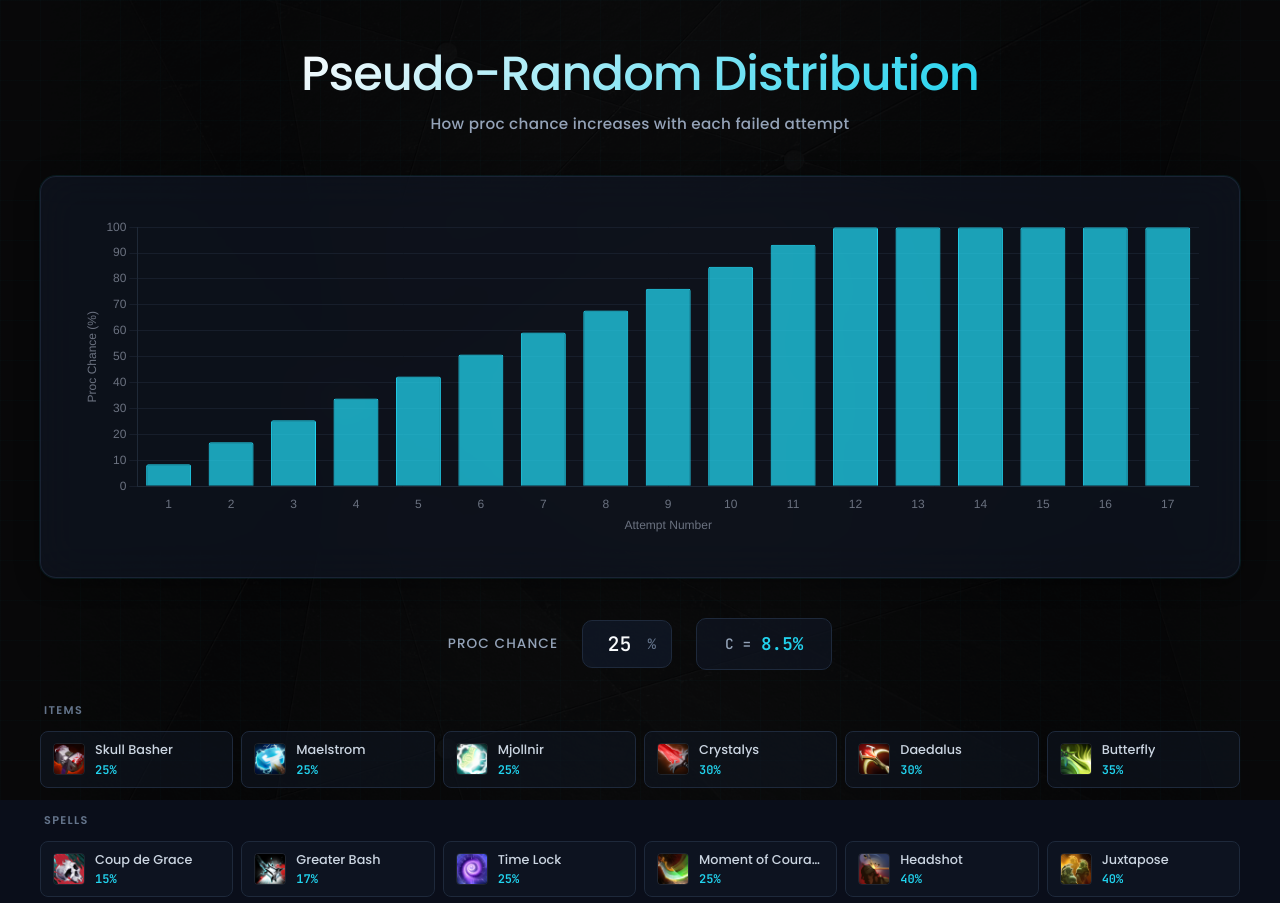
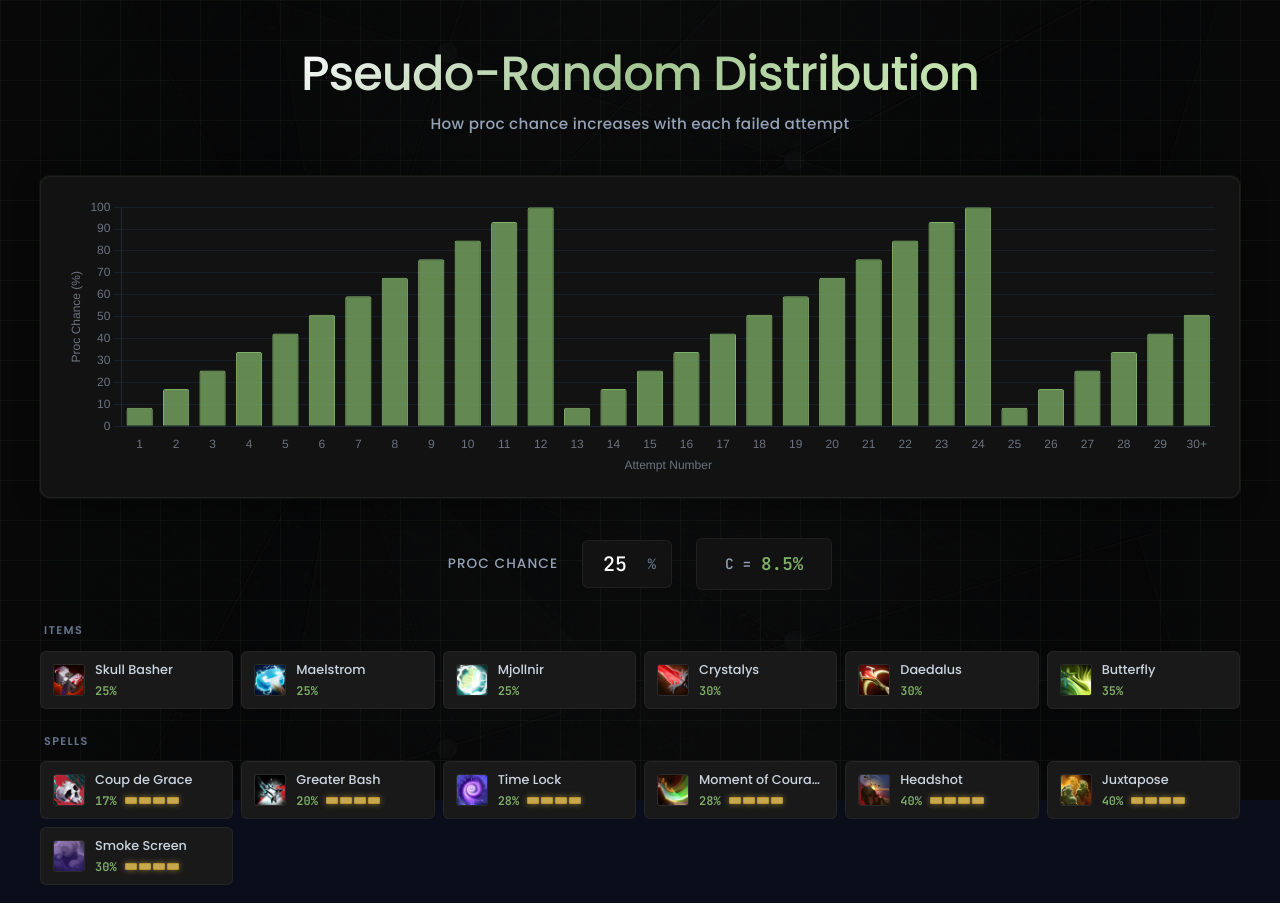
Before and after one commit to adrianistaken/pseudo-random, a Vue app: page / in a window 1280 px wide. Shown: the top 903 px of the page. Built offline with nearby package versions, Linux system fonts and the light colour scheme.

Commit message:
Ability level styling; General styling

```diff
--- a/src/App.vue
+++ b/src/App.vue
@@ -1,15 +1,17 @@
 <script setup lang="ts">
+import { computed } from 'vue'
 import '@/chartConfig'
 import { useSimulation } from '@/composables/useSimulation'
 import PresetButtons from '@/components/PresetButtons.vue'
 import HistogramChart from '@/components/HistogramChart.vue'
-import type { Preset } from '@/simulation/types'
 import { calculateC } from '@/simulation/prd'
 
-const { procChance, result, error, applyPreset } = useSimulation()
+const { procChance, result, applyPreset } = useSimulation()
 
-function handlePreset(preset: Preset) {
-  applyPreset(preset)
+const isInvalid = computed(() => procChance.value < 1 || procChance.value > 99)
+
+function handlePreset(value: number) {
+  applyPreset(value)
 }
 
 function getPrdConstant(): number {
@@ -32,11 +34,6 @@ function getPrdConstant(): number {
         </div>
       </header>
 
-      <!-- Error -->
-      <div v-if="error" class="error-message">
-        {{ error }}
-      </div>
-
       <!-- Graph Container -->
       <section v-if="result" class="chart-container">
         <HistogramChart
@@ -48,20 +45,12 @@ function getPrdConstant(): number {
         />
       </section>
 
-      <!-- Explanation (hidden for now) -->
-      <!-- <section v-if="result" class="explanation-section">
-        <p class="explanation-text">
-          In Dota 2's PRD system, each failed attempt increases your proc chance by <strong>C = {{ (getPrdConstant() * 100).toFixed(1) }}%</strong>.
-          This creates a more consistent experience compared to pure random chance.
-        </p>
-      </section> -->
-
       <!-- Controls -->
       <section class="controls-section">
         <!-- Custom Input -->
         <div class="input-group">
           <label class="input-label">Proc Chance</label>
-          <div class="input-wrapper">
+          <div class="input-wrapper" :class="{ invalid: isInvalid }">
             <input
               type="number"
               v-model.number="procChance"
@@ -118,14 +107,17 @@ function getPrdConstant(): number {
   font-size: 3rem;
   font-weight: 500;
   letter-spacing: -0.02em;
-  color: #f8fafc;
   margin: 0;
   padding: 0;
   line-height: 1.1;
-  background: linear-gradient(135deg, #f8fafc 0%, #22d3ee 100%);
+  background:
+    linear-gradient(90deg, transparent 0%, rgba(255, 255, 255, 0.4) 50%, transparent 100%),
+    linear-gradient(135deg, #f8fafc 0%, #7fb069 50%, #a8d98a 100%);
+  background-size: 200% 100%, 100% 100%;
   -webkit-background-clip: text;
   -webkit-text-fill-color: transparent;
   background-clip: text;
+  animation: shimmer 6s ease-in-out infinite;
 }
 
 .subtitle {
@@ -136,58 +128,32 @@ function getPrdConstant(): number {
   letter-spacing: 0.02em;
 }
 
-/* Error Message */
-.error-message {
-  text-align: center;
-  color: #ef4444;
-  font-size: 0.9rem;
-  padding: 1rem;
-  background: rgba(239, 68, 68, 0.1);
-  border: 1px solid rgba(239, 68, 68, 0.3);
-  border-radius: 8px;
-  animation: fadeIn 0.4s ease-out;
+/* Invalid input indicator */
+.input-wrapper.invalid .proc-input {
+  border-color: rgba(239, 68, 68, 0.5);
+  box-shadow: 0 0 0 2px rgba(239, 68, 68, 0.12);
 }
 
 /* Chart Container */
 .chart-container {
-  background: rgba(17, 24, 39, 0.6);
+  background: rgb(18 18 18);
   backdrop-filter: blur(20px);
-  border: 1px solid rgba(30, 41, 59, 0.8);
-  border-radius: 16px;
-  padding: 2.5rem;
+  border: 1px solid #4f4f4f3b;
+  border-radius: 10px;
+  padding: 1.25rem 1.5rem;
   box-shadow:
     0 4px 24px rgba(0, 0, 0, 0.4),
-    0 0 0 1px rgba(34, 211, 238, 0.1);
+    0 0 0 1px rgba(127, 176, 105, 0.1);
   animation: fadeIn 0.8s ease-out 0.2s both;
   transition: all 0.3s ease;
 }
 
 .chart-container:hover {
-  border-color: rgba(34, 211, 238, 0.3);
+  border-color: rgba(127, 176, 105, 0.3);
   box-shadow:
     0 8px 32px rgba(0, 0, 0, 0.5),
-    0 0 0 1px rgba(34, 211, 238, 0.2),
-    0 0 40px rgba(34, 211, 238, 0.1);
-}
-
-/* Explanation Section */
-.explanation-section {
-  text-align: center;
-  animation: fadeIn 0.8s ease-out 0.3s both;
-}
-
-.explanation-text {
-  font-size: 0.95rem;
-  color: #cbd5e1;
-  line-height: 1.6;
-  max-width: 600px;
-  margin: 0 auto;
-}
-
-.explanation-text strong {
-  color: #22d3ee;
-  font-family: 'JetBrains Mono', monospace;
-  font-weight: 600;
+    0 0 0 1px rgba(127, 176, 105, 0.2),
+    0 0 40px rgba(127, 176, 105, 0.08);
 }
 
 /* Controls Section */
@@ -224,31 +190,38 @@ function getPrdConstant(): number {
 .proc-input {
   width: 90px;
   height: 48px;
-  background: rgba(17, 24, 39, 0.8);
-  backdrop-filter: blur(10px);
-  border: 1px solid #1e293b;
-  border-radius: 10px;
+  background: rgb(18 18 18);
+  border: 1px solid #4f4f4f3b;
+  border-radius: 6px;
   color: #f8fafc;
   font-family: 'JetBrains Mono', monospace;
   font-size: 1.25rem;
   font-weight: 500;
   text-align: center;
-  padding: 0 1rem 0 1rem;
+  padding: 0 1.75rem 0 0.25rem;
   outline: none;
   transition: all 0.25s ease;
+  -moz-appearance: textfield;
+  appearance: textfield;
+}
+
+.proc-input::-webkit-outer-spin-button,
+.proc-input::-webkit-inner-spin-button {
+  -webkit-appearance: none;
+  margin: 0;
 }
 
 .proc-input:hover {
-  border-color: rgba(34, 211, 238, 0.3);
-  background: rgba(17, 24, 39, 0.95);
+  border-color: rgba(127, 176, 105, 0.3);
+  background: rgb(22 22 22);
 }
 
 .proc-input:focus {
-  border-color: #22d3ee;
+  border-color: #7fb069;
   box-shadow:
-    0 0 0 3px rgba(34, 211, 238, 0.15),
-    0 4px 12px rgba(34, 211, 238, 0.2);
-  background: rgba(17, 24, 39, 1);
+    0 0 0 3px rgba(127, 176, 105, 0.15),
+    0 4px 12px rgba(127, 176, 105, 0.2);
+  background: rgb(22 22 22);
 }
 
 .input-suffix {
@@ -265,10 +238,9 @@ function getPrdConstant(): number {
   align-items: center;
   gap: 0.625rem;
   padding: 0.75rem 1.75rem;
-  background: rgba(17, 24, 39, 0.6);
-  border: 1px solid #1e293b;
-  border-radius: 10px;
-  backdrop-filter: blur(10px);
+  background: rgb(18 18 18);
+  border: 1px solid #4f4f4f3b;
+  border-radius: 6px;
   justify-content: center;
 }
 
@@ -283,7 +255,7 @@ function getPrdConstant(): number {
 .c-number {
   font-family: 'JetBrains Mono', monospace;
   font-size: 1.1rem;
-  color: #22d3ee;
+  color: #7fb069;
   font-weight: 600;
   white-space: nowrap;
 }
@@ -306,7 +278,7 @@ function getPrdConstant(): number {
   }
 
   .chart-container {
-    padding: 1.5rem;
+    padding: 1rem;
   }
 
   .input-group {
@@ -330,7 +302,7 @@ function getPrdConstant(): number {
   }
 
   .chart-container {
-    padding: 1rem;
+    padding: 0.75rem;
   }
 }
 </style>
--- a/src/assets/main.css
+++ b/src/assets/main.css
@@ -5,15 +5,15 @@
   --color-surface: #0a0e1a;
   --color-surface-alt: #111827;
   --color-surface-hover: #1a2332;
-  --color-primary: #22d3ee;
-  --color-primary-hover: #06b6d4;
+  --color-primary: #7fb069;
+  --color-primary-hover: #6b9e5a;
   --color-accent: #ef4444;
   --color-text: #f8fafc;
   --color-text-muted: #94a3b8;
   --color-border: #1e293b;
   --color-chart-rng: #ef4444;
-  --color-chart-prd: #22d3ee;
-  --color-glow-cyan: rgba(34, 211, 238, 0.3);
+  --color-chart-prd: #7fb069;
+  --color-glow-green: rgba(127, 176, 105, 0.3);
   --color-glow-red: rgba(239, 68, 68, 0.3);
 }
 
@@ -42,7 +42,7 @@ body::before {
   z-index: -2;
 }
 
-/* Subtle grid overlay for technical feel */
+/* Grid overlay */
 body::after {
   content: '';
   position: fixed;
@@ -51,8 +51,8 @@ body::after {
   width: 100%;
   height: 100%;
   background-image:
-    linear-gradient(rgba(34, 211, 238, 0.02) 1px, transparent 1px),
-    linear-gradient(90deg, rgba(34, 211, 238, 0.02) 1px, transparent 1px);
+    linear-gradient(rgba(127, 176, 105, 0.06) 1px, transparent 1px),
+    linear-gradient(90deg, rgba(127, 176, 105, 0.06) 1px, transparent 1px);
   background-size: 40px 40px;
   z-index: -1;
   pointer-events: none;
@@ -84,7 +84,7 @@ body::after {
 
 /* Selection styling */
 ::selection {
-  background-color: rgba(34, 211, 238, 0.3);
+  background-color: rgba(127, 176, 105, 0.3);
   color: #f8fafc;
 }
 
@@ -113,9 +113,18 @@ body::after {
 
 @keyframes glow {
   0%, 100% {
-    box-shadow: 0 0 20px rgba(34, 211, 238, 0.2);
+    box-shadow: 0 0 20px rgba(127, 176, 105, 0.2);
   }
   50% {
-    box-shadow: 0 0 30px rgba(34, 211, 238, 0.4);
+    box-shadow: 0 0 30px rgba(127, 176, 105, 0.4);
   }
 }
+
+@keyframes shimmer {
+  0%, 90%, 100% {
+    background-position: -200% center;
+  }
+  45% {
+    background-position: 200% center;
+  }
+}
--- a/src/chartConfig.ts
+++ b/src/chartConfig.ts
@@ -16,8 +16,8 @@ ChartJS.defaults.borderColor = '#1f2937'
 export const CHART_COLORS = {
   trueRng: 'rgba(239, 68, 68, 0.75)',
   trueRngBorder: 'rgba(239, 68, 68, 1)',
-  prd: 'rgba(34, 211, 238, 0.75)',
-  prdBorder: 'rgba(34, 211, 238, 1)',
+  prd: 'rgba(127, 176, 105, 0.75)',
+  prdBorder: 'rgba(127, 176, 105, 1)',
 }
 
 export const ANIMATION_CONFIG = {
--- a/src/components/HistogramChart.vue
+++ b/src/components/HistogramChart.vue
@@ -14,6 +14,8 @@ const props = defineProps<{
   procChance: number // Base proc chance
 }>()
 
+const cycleLength = computed(() => Math.ceil(1 / props.prdConstant))
+
 const labels = computed(() => generateLabels(props.displayBuckets, MAX_BUCKET))
 
 // Convert probability (0-1) to percentage (0-100)
@@ -24,15 +26,6 @@ function toPercent(histogram: number[], buckets: number): number[] {
 const chartData = computed<ChartData<'bar'>>(() => ({
   labels: labels.value,
   datasets: [
-    // Commenting out True RNG for now - focusing on PRD only
-    // {
-    //   label: 'True RNG',
-    //   data: toPercent(props.trueRngHistogram, props.displayBuckets),
-    //   backgroundColor: CHART_COLORS.trueRng,
-    //   borderColor: CHART_COLORS.trueRngBorder,
-    //   borderWidth: 1,
-    //   borderRadius: 2,
-    // },
     {
       label: 'PRD',
       data: toPercent(props.prdHistogram, props.displayBuckets),
@@ -48,9 +41,13 @@ const chartOptions = computed<ChartOptions<'bar'>>(() => ({
   responsive: true,
   maintainAspectRatio: false,
   animation: ANIMATION_CONFIG,
+  interaction: {
+    mode: 'index',
+    intersect: false,
+  },
   plugins: {
     legend: {
-      display: false, // Hide legend since we're only showing PRD now
+      display: false,
     },
     tooltip: {
       callbacks: {
@@ -64,12 +61,12 @@ const chartOptions = computed<ChartOptions<'bar'>>(() => ({
         },
         afterLabel: (ctx) => {
           const attemptNumber = ctx.dataIndex + 1
+          const cyclePos = ((attemptNumber - 1) % cycleLength.value) + 1
           const lines: string[] = []
 
-          // Show how the C value scales
-          const rawC = attemptNumber * props.prdConstant
+          const rawC = cyclePos * props.prdConstant
           const cappedC = Math.min(rawC, 1) * 100
-          lines.push(`Formula: ${attemptNumber} × ${(props.prdConstant * 100).toFixed(2)}% = ${cappedC.toFixed(2)}%`)
+          lines.push(`Formula: ${cyclePos} × ${(props.prdConstant * 100).toFixed(2)}% = ${cappedC.toFixed(2)}%`)
 
           return lines
         },
@@ -85,7 +82,7 @@ const chartOptions = computed<ChartOptions<'bar'>>(() => ({
       title: { display: true, text: 'Proc Chance (%)', color: '#6b7280' },
       grid: { color: 'rgba(31, 41, 55, 0.6)' },
       beginAtZero: true,
-      max: 100, // Cap at 100% to show the full range
+      suggestedMax: 100,
     },
   },
 }))
@@ -100,6 +97,6 @@ const chartOptions = computed<ChartOptions<'bar'>>(() => ({
 <style scoped>
 .chart-wrapper {
   width: 100%;
-  height: 320px;
+  height: 280px;
 }
 </style>
--- a/src/components/PresetButtons.vue
+++ b/src/components/PresetButtons.vue
@@ -1,14 +1,34 @@
 <script setup lang="ts">
-import { computed } from 'vue'
+import { computed, reactive } from 'vue'
 import type { Preset } from '@/simulation/types'
 import { PRESETS } from '@/composables/useSimulation'
 
-defineEmits<{
-  select: [preset: Preset]
+const emit = defineEmits<{
+  select: [procChance: number]
 }>()
 
 const items = computed(() => PRESETS.filter(p => p.category === 'item'))
 const spells = computed(() => PRESETS.filter(p => p.category === 'spell'))
+
+// Track selected level per preset (defaults to max level)
+const selectedLevels = reactive<Record<string, number>>({})
+
+function getLevel(preset: Preset): number {
+  return selectedLevels[preset.label] ?? preset.levels.length - 1
+}
+
+function getProcChance(preset: Preset, levelIndex: number): number {
+  return preset.levels[levelIndex] ?? preset.levels[preset.levels.length - 1] ?? 0
+}
+
+function selectLevel(preset: Preset, levelIndex: number) {
+  selectedLevels[preset.label] = levelIndex
+  emit('select', getProcChance(preset, levelIndex))
+}
+
+function selectPreset(preset: Preset) {
+  emit('select', getProcChance(preset, getLevel(preset)))
+}
 </script>
 
 <template>
@@ -20,7 +40,7 @@ const spells = computed(() => PRESETS.filter(p => p.category === 'spell'))
         <button
           v-for="preset in items"
           :key="preset.label"
-          @click="$emit('select', preset)"
+          @click="selectPreset(preset)"
           class="preset-card"
         >
           <img
@@ -31,7 +51,18 @@ const spells = computed(() => PRESETS.filter(p => p.category === 'spell'))
           />
           <div class="preset-info">
             <span class="preset-label">{{ preset.label }}</span>
-            <span class="preset-value">{{ preset.procChance }}%</span>
+            <div class="preset-bottom">
+              <span class="preset-value">{{ preset.levels[getLevel(preset)] }}%</span>
+              <div v-if="preset.levels.length > 1" class="level-pips">
+                <span
+                  v-for="(_, i) in preset.levels"
+                  :key="i"
+                  class="level-pip"
+                  :class="{ active: i <= getLevel(preset) }"
+                  @click.stop="selectLevel(preset, i)"
+                />
+              </div>
+            </div>
           </div>
         </button>
       </div>
@@ -44,7 +75,7 @@ const spells = computed(() => PRESETS.filter(p => p.category === 'spell'))
         <button
           v-for="preset in spells"
           :key="preset.label"
-          @click="$emit('select', preset)"
+          @click="selectPreset(preset)"
           class="preset-card"
         >
           <img
@@ -55,7 +86,18 @@ const spells = computed(() => PRESETS.filter(p => p.category === 'spell'))
           />
           <div class="preset-info">
             <span class="preset-label">{{ preset.label }}</span>
-            <span class="preset-value">{{ preset.procChance }}%</span>
+            <div class="preset-bottom">
+              <span class="preset-value">{{ preset.levels[getLevel(preset)] }}%</span>
+              <div v-if="preset.levels.length > 1" class="level-pips">
+                <span
+                  v-for="(_, i) in preset.levels"
+                  :key="i"
+                  class="level-pip"
+                  :class="{ active: i <= getLevel(preset) }"
+                  @click.stop="selectLevel(preset, i)"
+                />
+              </div>
+            </div>
           </div>
         </button>
       </div>
@@ -98,10 +140,10 @@ const spells = computed(() => PRESETS.filter(p => p.category === 'spell'))
   align-items: center;
   gap: 0.625rem;
   padding: 0.5rem 0.75rem;
-  background: rgba(17, 24, 39, 0.5);
+  background: rgb(25 25 25);
   backdrop-filter: blur(10px);
-  border: 1px solid #1e293b;
-  border-radius: 8px;
+  border: 1px solid #4f4f4f3b;
+  border-radius: 6px;
   cursor: pointer;
   transition: all 0.2s cubic-bezier(0.4, 0, 0.2, 1);
   overflow: hidden;
@@ -115,18 +157,18 @@ const spells = computed(() => PRESETS.filter(p => p.category === 'spell'))
   left: 0;
   width: 100%;
   height: 100%;
-  background: linear-gradient(135deg, rgba(34, 211, 238, 0.08) 0%, transparent 100%);
+  background: linear-gradient(135deg, rgba(127, 176, 105, 0.08) 0%, transparent 100%);
   opacity: 0;
   transition: opacity 0.2s ease;
 }
 
 .preset-card:hover {
   background: rgba(17, 24, 39, 0.85);
-  border-color: rgba(34, 211, 238, 0.4);
+  border-color: rgba(127, 176, 105, 0.4);
   transform: translateY(-1px);
   box-shadow:
     0 4px 12px rgba(0, 0, 0, 0.3),
-    0 0 0 1px rgba(34, 211, 238, 0.15);
+    0 0 0 1px rgba(127, 176, 105, 0.15);
 }
 
 .preset-card:hover::before {
@@ -142,7 +184,7 @@ const spells = computed(() => PRESETS.filter(p => p.category === 'spell'))
   z-index: 1;
   width: 32px;
   height: 32px;
-  border-radius: 4px;
+  border-radius: 3px;
   object-fit: cover;
   flex-shrink: 0;
   border: 1px solid rgba(255, 255, 255, 0.08);
@@ -150,7 +192,7 @@ const spells = computed(() => PRESETS.filter(p => p.category === 'spell'))
 }
 
 .preset-card:hover .preset-icon {
-  border-color: rgba(34, 211, 238, 0.3);
+  border-color: rgba(127, 176, 105, 0.3);
 }
 
 .preset-info {
@@ -158,7 +200,7 @@ const spells = computed(() => PRESETS.filter(p => p.category === 'spell'))
   z-index: 1;
   display: flex;
   flex-direction: column;
-  gap: 0.1rem;
+  gap: 0.15rem;
   min-width: 0;
 }
 
@@ -176,16 +218,57 @@ const spells = computed(() => PRESETS.filter(p => p.category === 'spell'))
   color: #f8fafc;
 }
 
+.preset-bottom {
+  display: flex;
+  align-items: center;
+  gap: 0.5rem;
+}
+
 .preset-value {
   font-family: 'JetBrains Mono', monospace;
   font-size: 0.75rem;
   font-weight: 600;
-  color: #22d3ee;
+  color: #7fb069;
   transition: all 0.2s ease;
 }
 
 .preset-card:hover .preset-value {
-  text-shadow: 0 0 8px rgba(34, 211, 238, 0.4);
+  text-shadow: 0 0 8px rgba(127, 176, 105, 0.4);
+}
+
+/* Dota-style level pips */
+.level-pips {
+  display: flex;
+  align-items: center;
+  gap: 2px;
+}
+
+.level-pip {
+  width: 12px;
+  height: 7px;
+  background: #2a2a2a;
+  border: 1px solid #444;
+  border-radius: 1px;
+  cursor: pointer;
+  transition: all 0.15s ease;
+  padding: 0;
+  position: relative;
+}
+
+.level-pip::before {
+  content: '';
+  position: absolute;
+  inset: -8px -4px;
+}
+
+.level-pip:hover {
+  border-color: #c8a84e;
+}
+
+.level-pip.active {
+  background: #c8a84e;
+  border-color: #b8942e;
+  box-shadow: 0 0 6px rgba(200, 168, 78, 0.6);
 }
 
 /* Responsive */
--- a/src/composables/useSimulation.ts
+++ b/src/composables/useSimulation.ts
@@ -3,25 +3,26 @@ import type { CombinedResult, Preset } from '@/simulation/types'
 import { computeDistributions } from '@/simulation/runner'
 
 // ─── PRESETS ────────────────────────────────────────────────────────
-// Adjust procChance values here to match actual in-game percentages.
-// Each entry maps to an image in /public/images/items/ or /public/images/spells/.
+// Adjust level values here to match actual in-game percentages.
+// Single-element arrays = no level selection shown.
+// Multi-element arrays = level pips shown (index 0 = level 1, etc.)
 export const PRESETS: Preset[] = [
-  // ── Items ──
-  { label: 'Skull Basher',  procChance: 25, description: 'Bash',             image: '/images/items/Skull_Basher_Bash_abilityicon_dota2_wikiasset.png',              category: 'item' },
-  { label: 'Maelstrom',     procChance: 25, description: 'Chain Lightning',   image: '/images/items/Maelstrom_Chain_Lightning_abilityicon_dota2_wikiasset.png',      category: 'item' },
-  { label: 'Mjollnir',      procChance: 25, description: 'Static Charge',     image: '/images/items/Mjollnir_Static_Charge_abilityicon_dota2_wikiasset.png',         category: 'item' },
-  { label: 'Crystalys',     procChance: 30, description: 'Critical Strike',   image: '/images/items/Crystalys_Critical_Strike_abilityicon_dota2_wikiasset.png',      category: 'item' },
-  { label: 'Daedalus',      procChance: 30, description: 'Critical Strike',   image: '/images/items/Daedalus_Critical_Strike_abilityicon_dota2_wikiasset.png',       category: 'item' },
-  { label: 'Butterfly',     procChance: 35, description: 'Evasion',           image: '/images/items/Butterfly_Flutter_abilityicon_dota2_wikiasset.png',                          category: 'item' },
+  // ── Items (single level) ──
+  { label: 'Skull Basher',  levels: [25],     description: 'Bash',             image: '/images/items/Skull_Basher_Bash_abilityicon_dota2_wikiasset.png',              category: 'item' },
+  { label: 'Maelstrom',     levels: [25],     description: 'Chain Lightning',   image: '/images/items/Maelstrom_Chain_Lightning_abilityicon_dota2_wikiasset.png',      category: 'item' },
+  { label: 'Mjollnir',      levels: [25],     description: 'Static Charge',     image: '/images/items/Mjollnir_Static_Charge_abilityicon_dota2_wikiasset.png',         category: 'item' },
+  { label: 'Crystalys',     levels: [30],     description: 'Critical Strike',   image: '/images/items/Crystalys_Critical_Strike_abilityicon_dota2_wikiasset.png',      category: 'item' },
+  { label: 'Daedalus',      levels: [30],     description: 'Critical Strike',   image: '/images/items/Daedalus_Critical_Strike_abilityicon_dota2_wikiasset.png',       category: 'item' },
+  { label: 'Butterfly',     levels: [35],     description: 'Evasion',           image: '/images/items/Butterfly_Flutter_abilityicon_dota2_wikiasset.png',              category: 'item' },
 
-  // ── Spells ──
-  { label: 'Coup de Grace',      procChance: 15, description: 'Phantom Assassin',  image: '/images/spells/Phantom_Assassin_Coup_de_Grace_abilityicon_dota2_gameasset.png',         category: 'spell' },
-  { label: 'Greater Bash',       procChance: 17, description: 'Spirit Breaker',    image: '/images/spells/Spirit_Breaker_Greater_Bash_abilityicon_dota2_gameasset.png',              category: 'spell' },
-  { label: 'Time Lock',          procChance: 25, description: 'Faceless Void',     image: '/images/spells/Faceless_Void_Time_Lock_abilityicon_dota2_gameasset.png',                  category: 'spell' },
-  { label: 'Moment of Courage',  procChance: 25, description: 'Legion Commander',  image: '/images/spells/Legion_Commander_Moment_of_Courage_abilityicon_dota2_gameasset.png',      category: 'spell' },
-  { label: 'Headshot',           procChance: 40, description: 'Sniper',            image: '/images/spells/Sniper_Headshot_abilityicon_dota2_gameasset.png',                           category: 'spell' },
-  { label: 'Juxtapose',          procChance: 40, description: 'Phantom Lancer',    image: '/images/spells/Phantom_Lancer_Juxtapose_abilityicon_dota2_gameasset.png',                 category: 'spell' },
-  { label: 'Smoke Screen',       procChance: 30, description: 'Riki',              image: '/images/spells/Riki_Smoke_Screen_abilityicon_dota2_gameasset.png',                        category: 'spell' },
+  // ── Spells (4 levels) ──
+  { label: 'Coup de Grace',      levels: [10, 13, 15, 17],  description: 'Phantom Assassin',  image: '/images/spells/Phantom_Assassin_Coup_de_Grace_abilityicon_dota2_gameasset.png',    category: 'spell' },
+  { label: 'Greater Bash',       levels: [11, 14, 17, 20],  description: 'Spirit Breaker',    image: '/images/spells/Spirit_Breaker_Greater_Bash_abilityicon_dota2_gameasset.png',        category: 'spell' },
+  { label: 'Time Lock',          levels: [19, 22, 25, 28],  description: 'Faceless Void',     image: '/images/spells/Faceless_Void_Time_Lock_abilityicon_dota2_gameasset.png',            category: 'spell' },
+  { label: 'Moment of Courage',  levels: [19, 22, 25, 28],  description: 'Legion Commander',  image: '/images/spells/Legion_Commander_Moment_of_Courage_abilityicon_dota2_gameasset.png', category: 'spell' },
+  { label: 'Headshot',           levels: [28, 32, 36, 40],  description: 'Sniper',            image: '/images/spells/Sniper_Headshot_abilityicon_dota2_gameasset.png',                    category: 'spell' },
+  { label: 'Juxtapose',          levels: [28, 32, 36, 40],  description: 'Phantom Lancer',    image: '/images/spells/Phantom_Lancer_Juxtapose_abilityicon_dota2_gameasset.png',           category: 'spell' },
+  { label: 'Smoke Screen',       levels: [21, 24, 27, 30],  description: 'Riki',              image: '/images/spells/Riki_Smoke_Screen_abilityicon_dota2_gameasset.png',                  category: 'spell' },
 ]
 
 export const TRIAL_OPTIONS = [1_000, 10_000, 100_000] as const
@@ -34,8 +35,8 @@ export function useSimulation() {
 
   let debounceTimer: ReturnType<typeof setTimeout> | null = null
 
-  function applyPreset(preset: Preset) {
-    procChance.value = preset.procChance
+  function applyPreset(value: number) {
+    procChance.value = value
   }
 
   function compute() {
--- a/src/simulation/runner.ts
+++ b/src/simulation/runner.ts
@@ -1,5 +1,5 @@
 import type { SimulationParams, CombinedResult } from './types'
-import { calculateC, prdDistribution, prdAttemptProbabilities } from './prd'
+import { calculateC, prdDistribution } from './prd'
 import { trueRngDistribution, trueRngAttemptProbabilities } from './trueRng'
 import { computeStatsFromDistribution } from './stats'
 
@@ -15,12 +15,17 @@ export function computeDistributions(params: SimulationParams): CombinedResult {
   const c = calculateC(p)
   const prdResult = prdDistribution(c)
 
-  // Determine display buckets (show enough attempts to see the PRD ramp-up)
-  const displayBuckets = Math.min(prdResult.maxAttempt + 5, 30)
+  // Show ~3 full PRD cycles so the sawtooth reset pattern is visible
+  const cycleLength = prdResult.maxAttempt
+  const displayBuckets = Math.min(cycleLength * 3, 30)
 
-  // Generate attempt probabilities instead of first-proc distributions
+  // Generate attempt probabilities with PRD cycle wrapping
   const trueRngHist = trueRngAttemptProbabilities(p, displayBuckets)
-  const prdHist = prdAttemptProbabilities(c, displayBuckets)
+  const prdHist: number[] = []
+  for (let n = 1; n <= displayBuckets; n++) {
+    const cyclePos = ((n - 1) % cycleLength) + 1
+    prdHist.push(Math.min(cyclePos * c, 1.0))
+  }
 
   // Compute stats from theoretical first-proc distributions (for mean/variance if needed)
   const trueRngDistForStats = trueRngDistribution(p, displayBuckets)
--- a/src/simulation/types.ts
+++ b/src/simulation/types.ts
@@ -22,7 +22,7 @@ export type ProgressCallback = (progress: number) => void
 
 export interface Preset {
   label: string
-  procChance: number
+  levels: number[]       // proc chance at each level, e.g. [25] or [10, 15, 20, 25]
   description: string
   image?: string
   category?: 'item' | 'spell'
```
Also changed, not shown: public/images/spells/Juggernaut_Blade_Dance_abilityicon_dota2_gameasset.png (added).
